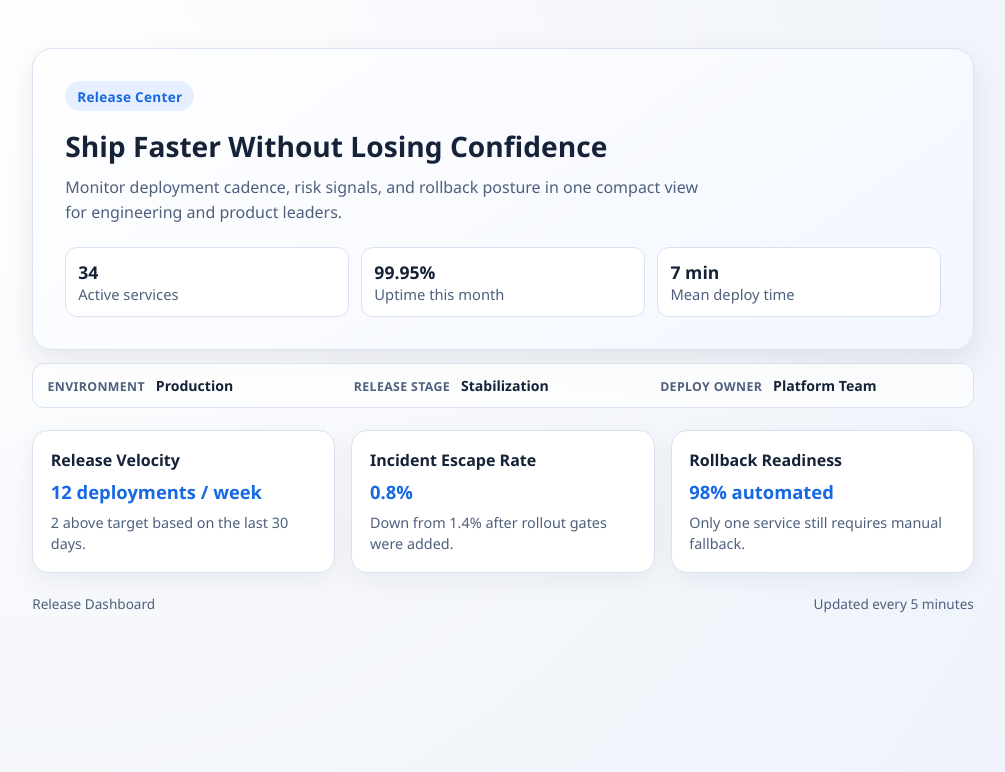
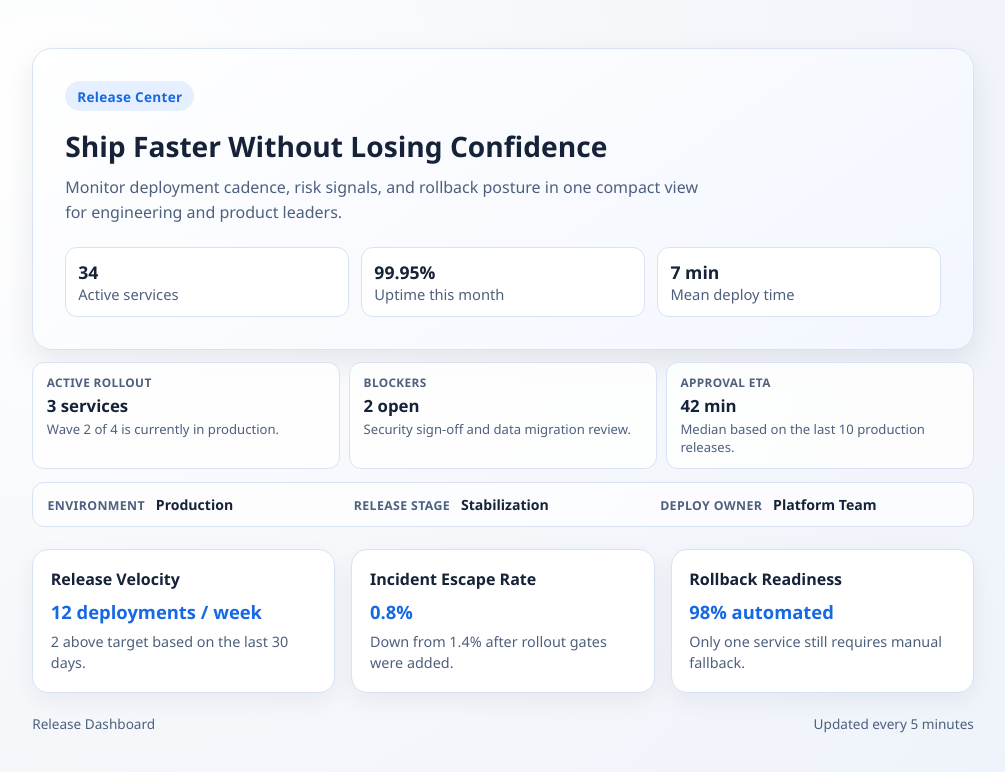
Before and after one commit to abhinsharma/linear-app, a website built with Vite: page index.html in a window 1280 px wide. Shown: the whole page, without its empty margins (137-1142 px from the left). Built offline with nearby package versions, Linux system fonts and the light colour scheme.

Commit message:
feat: add compact production metric rail under hero

```diff
--- a/src/main.js
+++ b/src/main.js
@@ -18,6 +18,24 @@ const features = [
   }
 ];
 
+const metricRail = [
+  {
+    label: 'Active rollout',
+    value: '3 services',
+    detail: 'Wave 2 of 4 is currently in production.'
+  },
+  {
+    label: 'Blockers',
+    value: '2 open',
+    detail: 'Security sign-off and data migration review.'
+  },
+  {
+    label: 'Approval ETA',
+    value: '42 min',
+    detail: 'Median based on the last 10 production releases.'
+  }
+];
+
 const cards = features
   .map(
     (feature) => `
@@ -25,6 +43,18 @@ const cards = features
         <h3>${feature.title}</h3>
         <p class="feature-value">${feature.value}</p>
         <p class="feature-note">${feature.note}</p>
+      </article>
+    `
+  )
+  .join('');
+
+const railItems = metricRail
+  .map(
+    (metric) => `
+      <article class="metric-rail-item">
+        <p class="metric-label">${metric.label}</p>
+        <p class="metric-value">${metric.value}</p>
+        <p class="metric-detail">${metric.detail}</p>
       </article>
     `
   )
@@ -45,6 +75,10 @@ document.querySelector('#app').innerHTML = `
       </div>
     </section>
 
+    <section class="metric-rail" aria-label="Production rollout metrics">
+      ${railItems}
+    </section>
+
     <section class="status-strip" aria-label="Deployment status overview">
       <p><span>Environment</span> Production</p>
       <p><span>Release Stage</span> Stabilization</p>
--- a/src/styles.css
+++ b/src/styles.css
@@ -83,6 +83,43 @@ body {
   font-size: 1.1rem;
 }
 
+.metric-rail {
+  margin-top: 0.75rem;
+  display: grid;
+  gap: 0.55rem;
+  grid-template-columns: repeat(auto-fit, minmax(180px, 1fr));
+}
+
+.metric-rail-item {
+  padding: 0.7rem 0.85rem;
+  border: 1px solid var(--border);
+  border-radius: 12px;
+  background: rgba(255, 255, 255, 0.86);
+}
+
+.metric-label {
+  margin: 0;
+  color: var(--muted);
+  font-size: 0.74rem;
+  font-weight: 700;
+  letter-spacing: 0.03em;
+  text-transform: uppercase;
+}
+
+.metric-value {
+  margin: 0.28rem 0 0;
+  color: var(--text);
+  font-size: 1.05rem;
+  font-weight: 700;
+}
+
+.metric-detail {
+  margin: 0.25rem 0 0;
+  color: var(--muted);
+  font-size: 0.82rem;
+  line-height: 1.35;
+}
+
 .feature-grid {
   margin-top: 1.4rem;
   display: grid;
```
